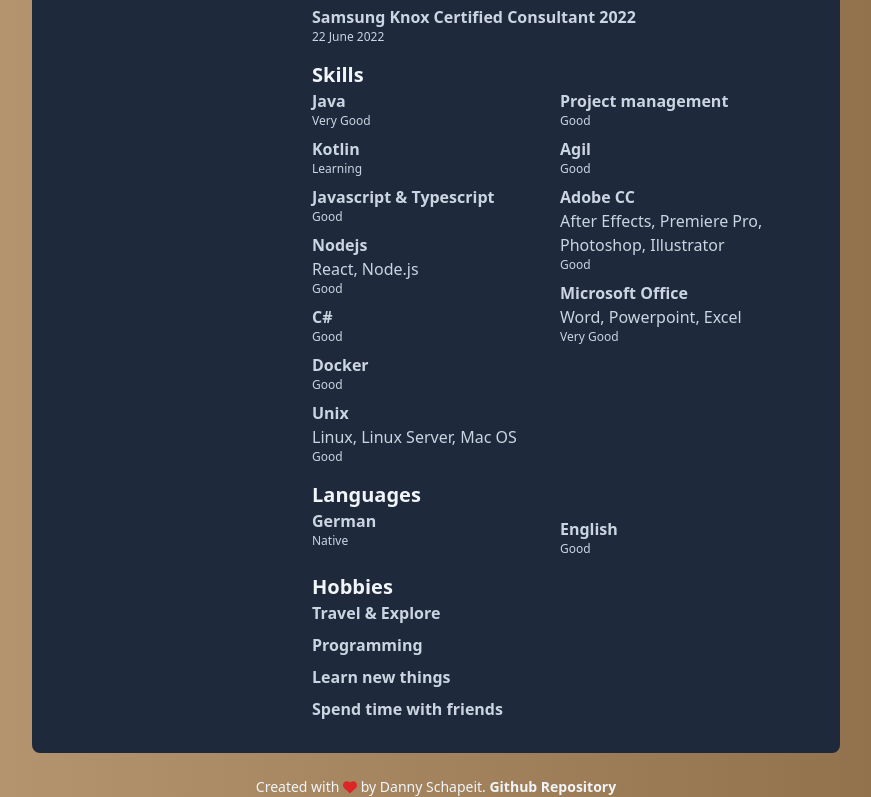
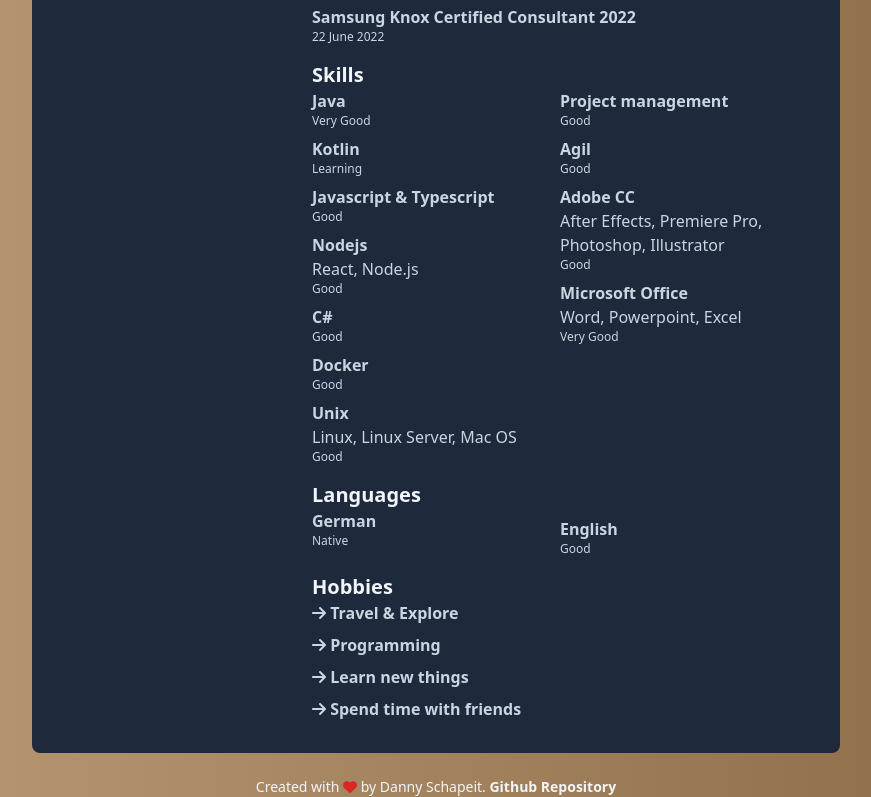
Before and after one commit to D3nn7/danny.schapeit.com, a Next.js app: page /cv in a window 1280 px wide. Shown: the part 810-1607 px from the top of the page, without its empty margins (204-1075 px from the left). Built offline with nearby package versions, Linux system fonts and the light colour scheme.

Commit message:
Fix FontAwesome icons in CV

```diff
--- a/pages/cv.tsx
+++ b/pages/cv.tsx
@@ -1,3 +1,5 @@
+import { FontAwesomeIcon } from "@fortawesome/react-fontawesome";
+import { faArrowRight } from "@fortawesome/free-solid-svg-icons";
 import Head from "next/head";
 
 export default function CV() {
@@ -184,16 +186,16 @@ export default function CV() {
             <p className="text-xl font-semibold mt-4">Hobbies</p>
             <ul className="space-y-2 text-slate-300">
               <li>
-                <p className="font-semibold"><i className="fa-solid fa-arrow-right"></i> Travel & Explore</p>
+                <p className="font-semibold"><FontAwesomeIcon icon={faArrowRight} /> Travel & Explore</p>
               </li>
               <li>
-                <p className="font-semibold"><i className="fa-solid fa-arrow-right"></i> Programming</p>
+                <p className="font-semibold"><FontAwesomeIcon icon={faArrowRight} /> Programming</p>
               </li>
               <li>
-                <p className="font-semibold"><i className="fa-solid fa-arrow-right"></i> Learn new things</p>
+                <p className="font-semibold"><FontAwesomeIcon icon={faArrowRight} />  Learn new things</p>
               </li>
               <li>
-                <p className="font-semibold"><i className="fa-solid fa-arrow-right"></i> Spend time with friends</p>
+                <p className="font-semibold"><FontAwesomeIcon icon={faArrowRight} />  Spend time with friends</p>
               </li>
             </ul>
 		</>
```
